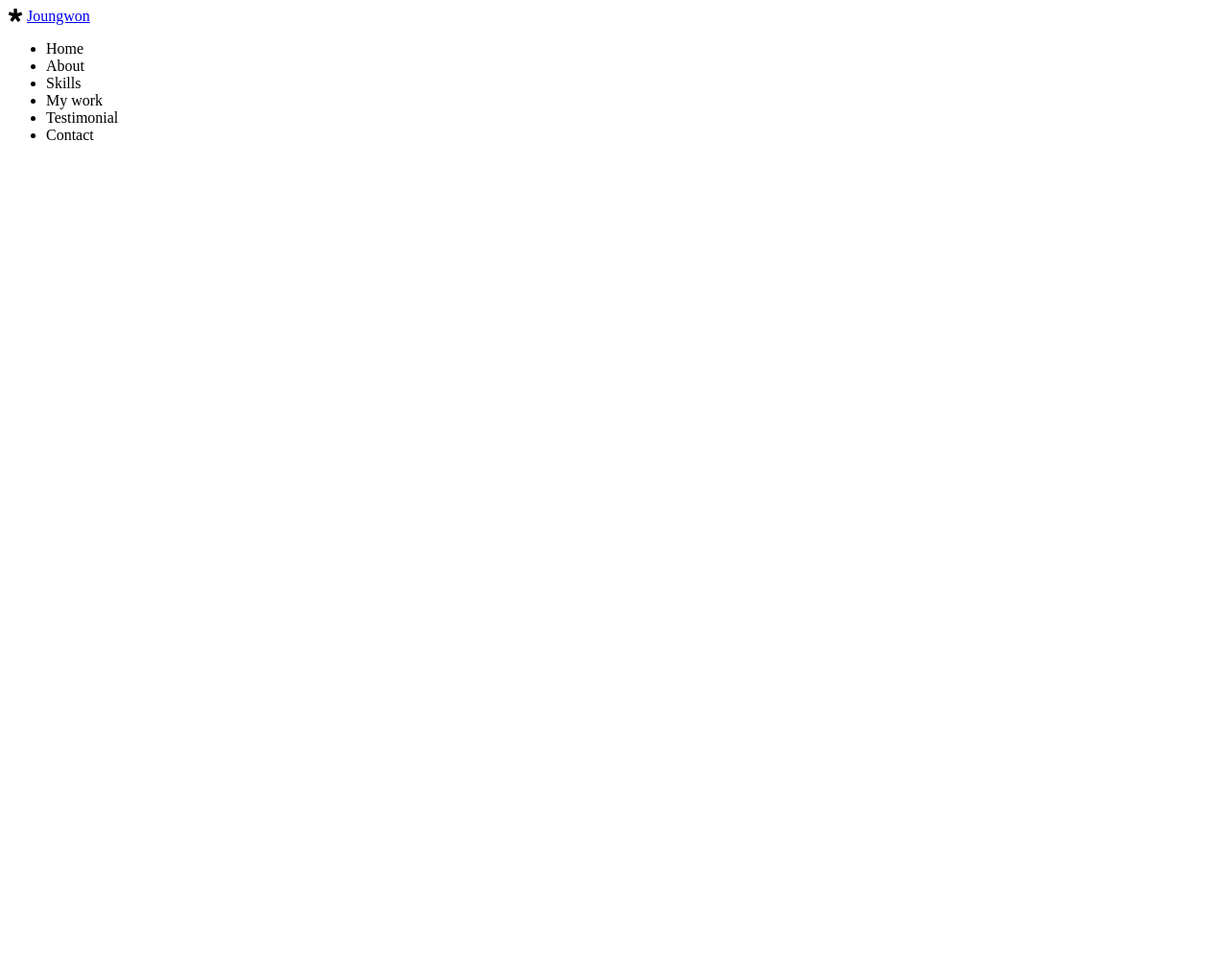
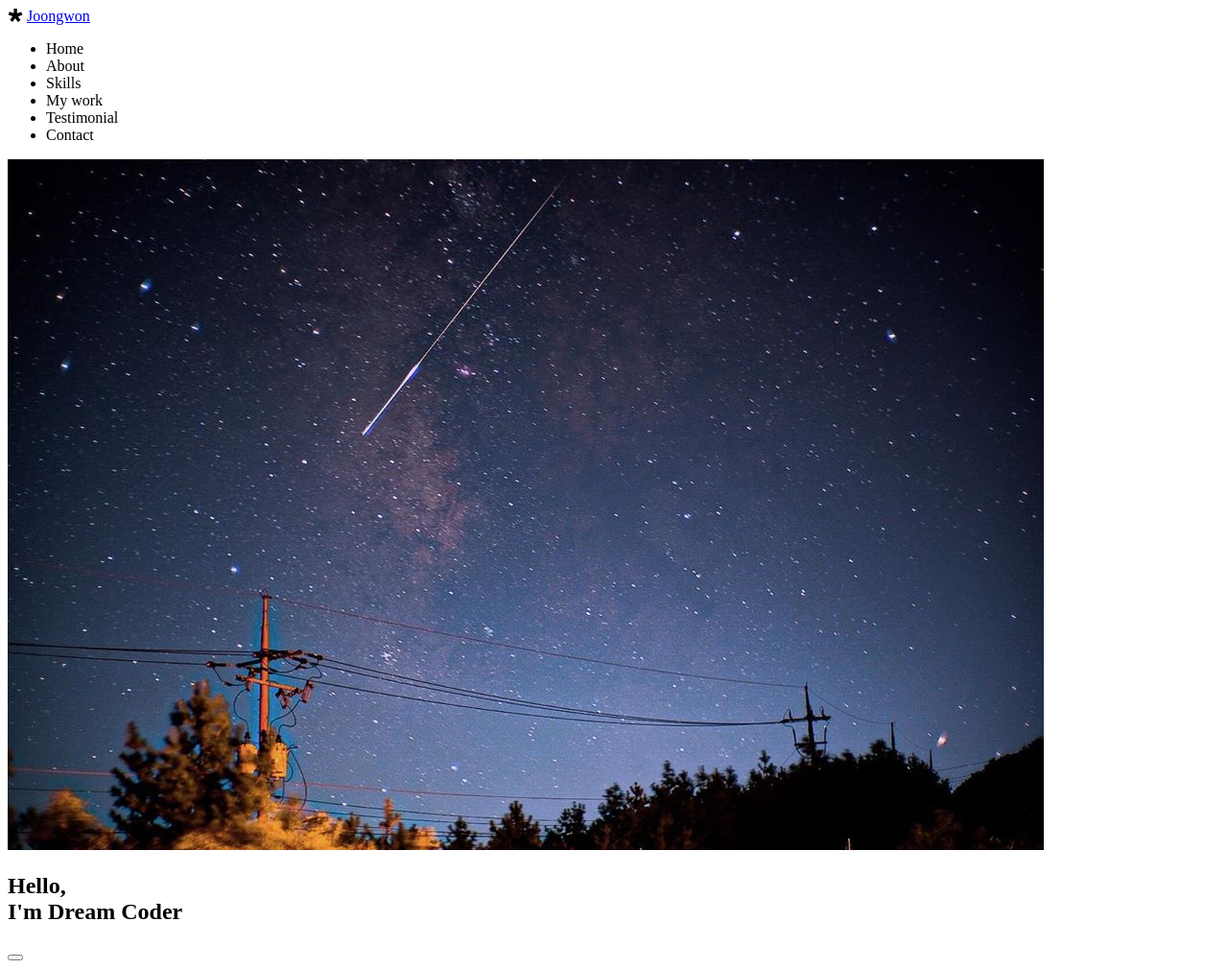
Before and after one commit to cherr0/PortfolioFirst, a plain HTML site: page index.html in a window 1280 px wide. Shown: the whole page at 96% size. Before the commit the page ends 800 px from the top, so only its background shows below. Drawn offline with Linux system fonts and the light colour scheme.

Commit message:
HTML: Home

```diff
--- a/index.html
+++ b/index.html
@@ -3,13 +3,13 @@
 <head>
     <meta charset="UTF-8">
     <meta name="viewport" content="width=device-width, initial-scale=1.0">
-    <title>Joungwon's Portfolio</title>
+    <title>Joongwon's Portfolio</title>
 
     <!-- 웹사이트에 대한 설명 -->
     <meta name="description" content="">
 
     <!-- 만든 이의 정보 -->
-    <meta name="author" content="Joungwon">
+    <meta name="author" content="Joongwon">
 
     <!-- Font -->
     <link href="https://fonts.googleapis.com/css2?family=Open+Sans:wght@400;600;700&display=swap" rel="stylesheet">
@@ -33,7 +33,7 @@
     <nav id="navbar">
       <div class="navbar__logo">
         <i class="fab fa-diaspora"></i>
-        <a href="#">Joungwon</a>
+        <a href="#">Joongwon</a>
       </div>
       <ul class="navbar__menu">
         <li class="navbar__menu__item">Home</li>
@@ -44,15 +44,29 @@
         <li class="navbar__menu__item">Contact</li>
       </ul>
     </nav>
+
+    <!-- Home -->
+    <section id="home">
+      <img src="img/profile.jpg" alt="Joongwon's profile photo" class="home__avatar">
+      <h1 class="home__title">Hello, <br/> I'm Dream Coder</h1>
+      <h2 class="home__description"></h2>
+      <button class="home__contact"></button>
+    </section>
+
     <!-- About -->
     <section id="about"></section>
+
     <!-- Skills -->
     <section id="skills"></section>
+
     <!-- Work -->
     <section id="work"></section>
+
     <!-- Testimonials -->
     <section id="testimonials"></section>
+
     <!-- Contact -->
     <section id="contact"></section>
+
 </body>
 </html>
```
Also changed, not shown: img/profile.jpg (added).
